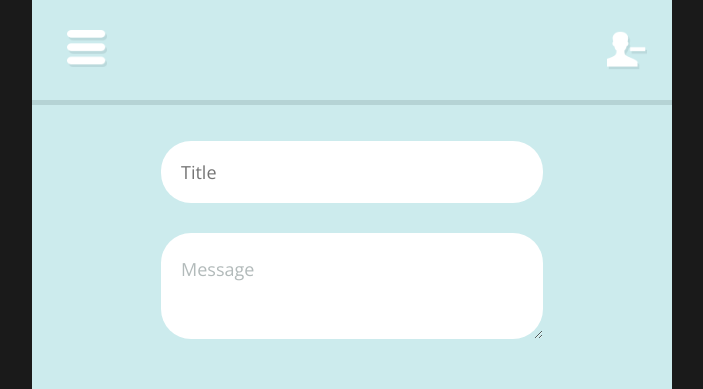
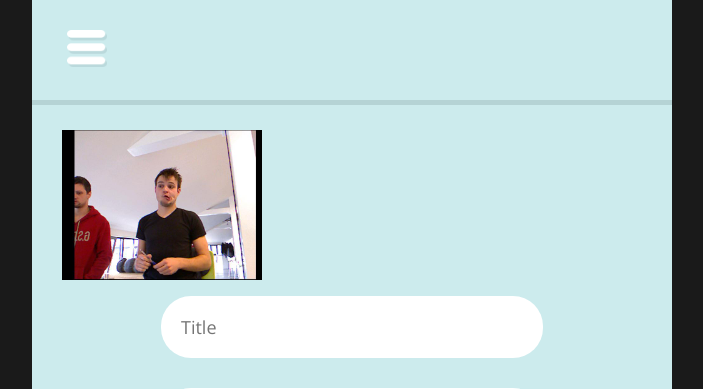
Before and after one commit to jwraats/snow_white, a PHP site: page /index.php?page=add-video&session=1414233257446 in a window 1280 px wide. Shown: the top 389 px of the page, without its empty margins (288-991 px from the left). Run offline with PHP 8.4, Linux system fonts and the light colour scheme; the visitor is signed in with stand-in values (Sample User, id 1); some libraries are stand-ins or nearby versions.

Commit message:
Added feed working now

```diff
--- a/www/Database.php
+++ b/www/Database.php
@@ -32,26 +32,28 @@ class Database{
 	}
 
 	public function checkFeedSession($session){
-		if(!isset($_SESSION['id']) || isset($_SESSION['id']) && !is_numeric($_SESSION['id'])){
+		if(isset($_SESSION['id'])){
 			return false;
 		}
 		$detail = false;
-		$select_detail = $this->pdo->prepare('SELECT * FROM feed WHERE session = :session');
+		$select_detail = $this->pdo->prepare('SELECT * FROM feed WHERE session = :session AND user_id = :user_id');
 		try
 		{
 			$select_detail->execute(array(':user_id' => $_SESSION['id'], ':session' => $session));
 			$detail = $select_detail->fetchAll(PDO::FETCH_OBJ);
+
 			$select_detail->closeCursor();
 		}
 		catch(PDOException $e)
 		{
+			var_dump($e);
 			return false;
 		}
 		return $detail;
 	}
 
 	public function addFeed($session, $title, $message){
-		if(!$this->checkFeedSession($id)){
+		if(!$this->checkFeedSession($session)){
 			if(!isset($_SESSION['id']) || isset($_SESSION['id']) && !is_numeric($_SESSION['id'])){
 				return false;
 			}
@@ -65,6 +67,7 @@ class Database{
 			}
 
 		}
+		return false;
 	}
 
 	public function delFriend($id){
@@ -170,7 +173,7 @@ class Database{
 
 	public function getFeedByUserId($userId){
 		$detail = false;
-		$select_detail = $this->pdo->prepare('SELECT * FROM feed WHERE user_id = :user_id');
+		$select_detail = $this->pdo->prepare('SELECT * FROM feed WHERE user_id = :user_id ORDER BY id DESC');
 		try
 		{
 			$select_detail->execute(array(':user_id' => $userId));
--- a/www/add-video.php
+++ b/www/add-video.php
@@ -6,88 +6,113 @@ if(!isset($_SESSION['id'])) {
 } else {
 	$user_id = $_SESSION['id'];
 }
+
+$detail = $db->getUserByID($_SESSION['id']);
+
+if(!$detail){
+	echo "User not existing";
+	exit;
+}
+
+if(isset($_POST['title']) && isset($_POST['picture']) && isset($_POST['message'])){
+	if($db->addFeed($_POST['picture'], $_POST['title'], $_POST['message'])){
+		echo '<script> window.location = "./index.php?page=home"</script>';exit;
+	}
+	else{
+		echo '<script> window.location = "./index.php?page=home&error=Something went wrong"</script>';exit;
+	}
+}
+
+$images = array();
+foreach(scandir($imageDir, 1) as $img){
+	$imgArray = explode("_", $img);
+	if(isset($imgArray[0]) && isset($imgArray[1]) && isset($imgArray[2])){
+		if($imgArray[2] == "after.jpeg"){
+			if($imgArray[0] == $_SESSION['id']){
+				if(!$db->checkFeedSession($imgArray[1]) && $imgArray[1] != "0"){
+					$images[] = $imgArray[1];
+				}
+			}
+		}
+	}
+}
+
+if(count($images) < 0){
+ echo '<script> window.location = "./index.php?page=home&error=No mirror images yet!"</script>';exit;
+}
 ?>
 <div class="container">
 	<div class="top-bar">
 		<button class="trigger-menu" id="trigger-overlay" type="button"></button>
-		<a class="trigger-remove-friend" href="#"></a>
 	</div>
 
 	<!--avatar-->
-	<header class="profile friends">
+	<?php
+	if(isset($_GET['session']) && is_numeric($_GET['session'])){
+		$imageUrl = "/images/".$detail->id."_".$_GET['session']."_after.jpeg";
+		echo '<header class="profile friends">
+			<img class="feed-img" src="'.$imageUrl.'" style="width:200px;height:150px;" />
+			<form method="post" action="index.php?page=add-video">
+				<fieldset>
 
-		<form>
-			<fieldset>
-				<input type="text" name="title" id="title" placeholder="Title">
-				<textarea type="text" name="message" id="message">Message</textarea>
-			</fieldset>
-		</form>
+					<input type="text" name="title" id="title" placeholder="Title">
+					<input type="hidden" name="picture" value="'.$_GET['session'].'"/>
+					<textarea type="text" name="message" id="message"></textarea>
+					<button type="submit" value="Log In">Add photo</button>
+				</fieldset>
 
-	</header>
+			</form>
 
-	<section id="photo">
+		</header>';
+	}
+	else{
+?>
+<section id="photo">
 
 		<form>
 			<fieldset>
 				<table class="friend">
-							<tr class="friend-row">
-								<td class="friend-item">
-									<a href="" />
-										<img class="feed-img" src="'.$profileImageFriend.'">
-									</a>
-								</td>
-								<td class="friend-item">
-									<a href="" />
-										<img class="feed-img" src="'.$profileImageFriend.'">
-									</a>
-								</td>
-								<td class="friend-item">
-									<a href="" />
-										<img class="feed-img" src="'.$profileImageFriend.'">
-									</a>
-								</td>
-								<td class="friend-item">
-									<a href="" />
-										<img class="feed-img" src="'.$profileImageFriend.'">
-									</a>
-								</td>
-							</tr>
-							<tr class="friend-row">
-								<td class="friend-item">
-									<a href="" />
-										<img class="feed-img" src="'.$profileImageFriend.'">
-									</a>
-								</td>
-								<td class="friend-item">
-									<a href="" />
-										<a href="" />
-										<img class="feed-img" src="'.$profileImageFriend.'">
-									</a>
-									</a>
-								</td>
-								<td class="friend-item">
-									<a href="" />
-										<img class="feed-img" src="'.$profileImageFriend.'">
-									</a>
-								</td>
-								<td class="friend-item">
-									<a href="" />
-										<img class="feed-img" src="'.$profileImageFriend.'">
-									</a>
-								</td>
+					<tr class="friend-row">
+					<?php
+						$countRow = 0;
+						foreach($images as $img){
+							$imageUrl = "/images/".$detail->id."_".$img."_after.jpeg";
+							if(file_exists(".".$imageUrl)){
+								$countRow++;
+								echo
+									'<td class="friend-item">
+										<a href="./index.php?page=add-video&session='.$img.'">
+											<img class="feed-img" src="'.$imageUrl.'">
+										</a>
+									</td>';
+								if(($countRow % 4) == 0){
+									echo '</tr><tr class="friend-row">';
+								}
+							}
+
+
+						}
+					?>
+
 							</tr>
 						</table>
-				<button type="submit" value="Log In">Add photo</button>
 			</fieldset>
 		</form>
 
 	</section>
+<?php
+	}
+
+	?>
+
+
+
 
 	<div class="overlay overlay-slidedown">
 		<button type="button" class="overlay-close">Close</button>
 		<nav>
 			<ul>
-				<li><a href="#">Dashboard</a></li>
+				<li><a href="./index.php?page=dashboard">Dashboard</a></li>
 				<li><a href="./index.php?page=home">Profile</a></li>
 				<li><a href="./auth.php?logout">Logout</a></li>
 			</ul>
```
Also changed, not shown: www/home.php (+2 -17 lines).
